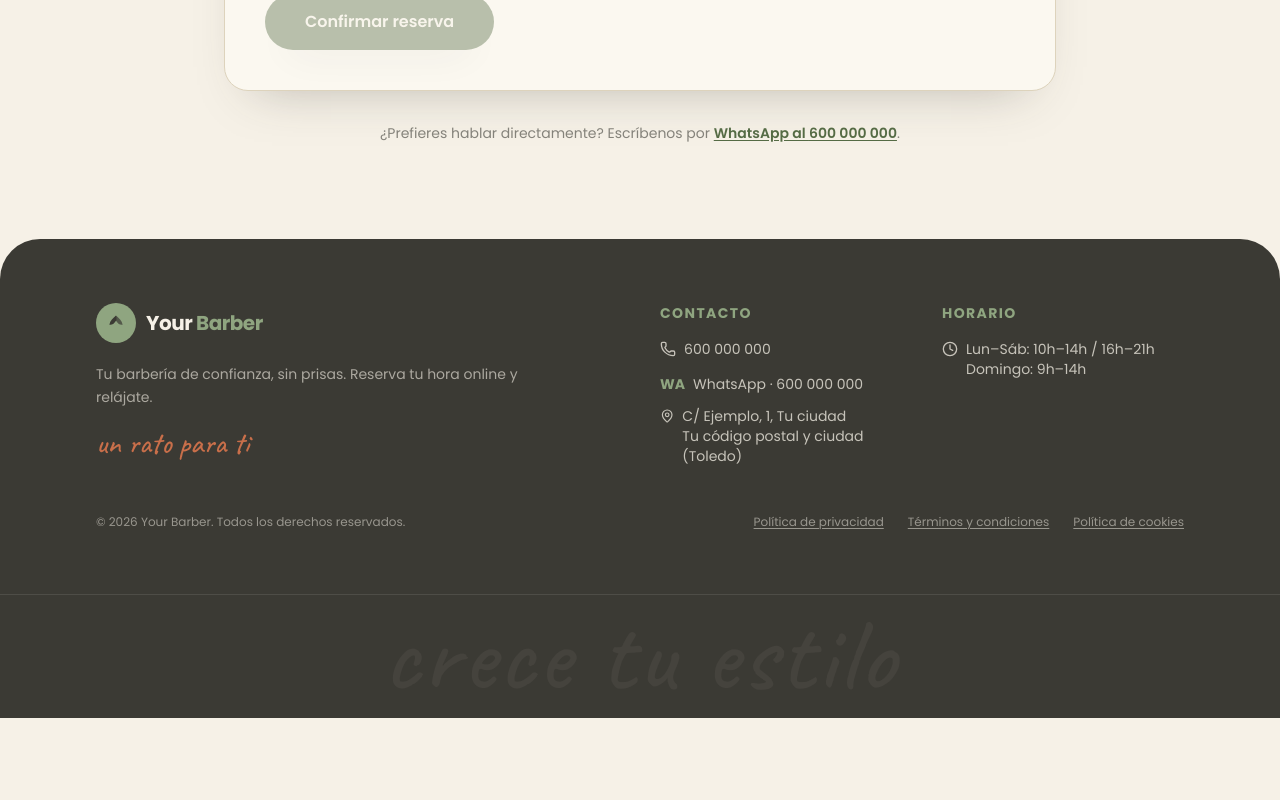
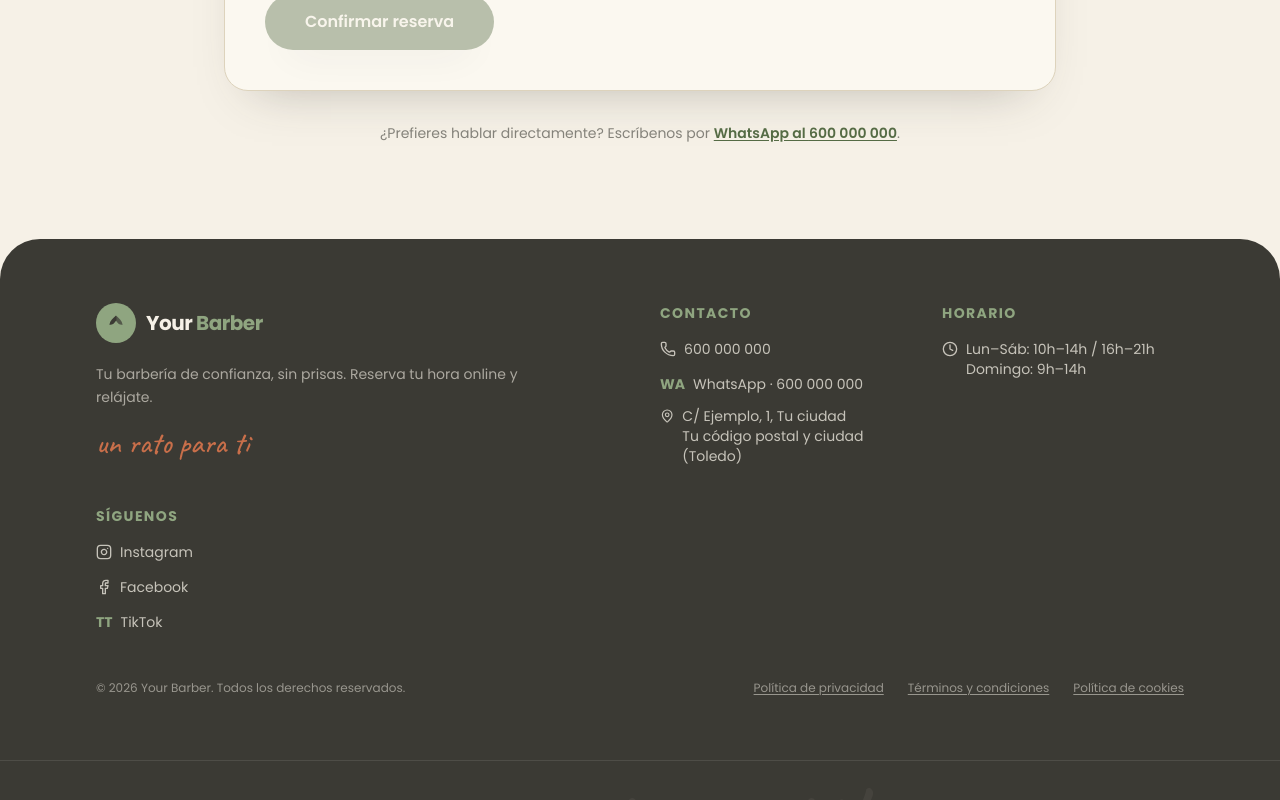
Before and after one commit to Nagomu26/your-barber-nature, a React (Vite) app: page / in a window 1280 px wide. Shown: the part 3943-4743 px from the top of the page. Before the commit the page ends 4661 px from the top, so only its background shows below. Built offline with nearby package versions, Linux system fonts and the light colour scheme; no server answers.

Commit message:
Añadir sección de redes sociales al footer

```diff
--- a/src/components/site/Footer.tsx
+++ b/src/components/site/Footer.tsx
@@ -92,6 +92,55 @@
                 </li>
               </ul>
             </div>
+
+            <div>
+              <p className="mb-4 text-sm font-bold uppercase tracking-widest text-salvia">
+                Síguenos
+              </p>
+              <ul className="space-y-3 text-sm text-arena/75">
+                {CONFIG.instagram && (
+                  <li>
+                    <a href={CONFIG.instagram} target="_blank" rel="noopener noreferrer" className="inline-flex items-center gap-2 transition-colors hover:text-terracota">
+                      <svg viewBox="0 0 24 24" fill="none" stroke="currentColor" strokeWidth="2" strokeLinecap="round" strokeLinejoin="round" className="h-4 w-4 flex-shrink-0" aria-hidden="true">
+                        <rect x="2" y="2" width="20" height="20" rx="5" ry="5" />
+                        <path d="M16 11.37A4 4 0 1 1 12.63 8 4 4 0 0 1 16 11.37z" />
+                        <line x1="17.5" y1="6.5" x2="17.51" y2="6.5" />
+                      </svg>
+                      Instagram
+                    </a>
+                  </li>
+                )}
+                {CONFIG.facebook && (
+                  <li>
+                    <a href={CONFIG.facebook} target="_blank" rel="noopener noreferrer" className="inline-flex items-center gap-2 transition-colors hover:text-terracota">
+                      <svg viewBox="0 0 24 24" fill="none" stroke="currentColor" strokeWidth="2" strokeLinecap="round" strokeLinejoin="round" className="h-4 w-4 flex-shrink-0" aria-hidden="true">
+                        <path d="M18 2h-3a5 5 0 0 0-5 5v3H7v4h3v8h4v-8h3l1-4h-4V7a1 1 0 0 1 1-1h3z" />
+                      </svg>
+                      Facebook
+                    </a>
+                  </li>
+                )}
+                {CONFIG.tiktok && (
+                  <li>
+                    <a href={CONFIG.tiktok} target="_blank" rel="noopener noreferrer" className="inline-flex items-center gap-2 transition-colors hover:text-terracota">
+                      <span className="font-bold text-salvia">TT</span>
+                      TikTok
+                    </a>
+                  </li>
+                )}
+                {CONFIG.youtube && (
+                  <li>
+                    <a href={CONFIG.youtube} target="_blank" rel="noopener noreferrer" className="inline-flex items-center gap-2 transition-colors hover:text-terracota">
+                      <svg viewBox="0 0 24 24" fill="none" stroke="currentColor" strokeWidth="2" strokeLinecap="round" strokeLinejoin="round" className="h-4 w-4 flex-shrink-0" aria-hidden="true">
+                        <path d="M22.54 6.42a2.78 2.78 0 0 0-1.94-2C18.88 4 12 4 12 4s-6.88 0-8.6.46a2.78 2.78 0 0 0-1.94 2A29 29 0 0 0 1 11.75a29 29 0 0 0 .46 5.33A2.78 2.78 0 0 0 3.4 19c1.72.46 8.6.46 8.6.46s6.88 0 8.6-.46a2.78 2.78 0 0 0 1.94-2 29 29 0 0 0 .46-5.33 29 29 0 0 0-.46-5.33z" />
+                        <polygon points="9.75 15.02 15.5 11.75 9.75 8.48 9.75 15.02" fill="currentColor" stroke="none" />
+                      </svg>
+                      YouTube
+                    </a>
+                  </li>
+                )}
+              </ul>
+            </div>
           </div>
         </Reveal>
 
--- a/src/lib/config.ts
+++ b/src/lib/config.ts
@@ -30,6 +30,11 @@
   // Clave anti-spam compartida con el Google Apps Script (doPost la comprueba).
   // Debe coincidir EXACTAMENTE con WEBHOOK_TOKEN en reservas-apps-script.gs.
   webhookToken: "hbbk-r65j9hj3-bwan4kpy",
+// --- Redes sociales (pon aquí las URLs reales de cada cliente; vacío = se oculta) ---
+  instagram: "https://instagram.com/yournegocio",
+  facebook: "https://facebook.com/yournegocio",
+  tiktok: "https://tiktok.com/@yournegocio",
+  youtube: "",
 } as const;
 
 export type Config = typeof CONFIG;
```
